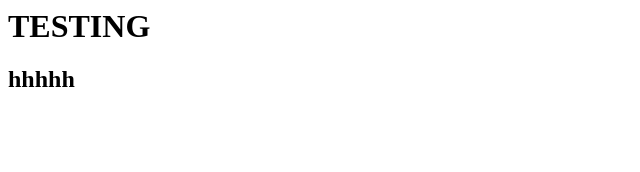
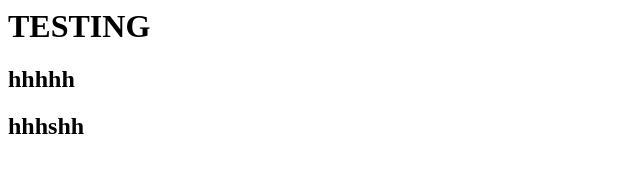
Before and after one commit to mjallen66/test3, a plain HTML site: page index.html in a window 1280 px wide. Shown: the whole page, without its empty margins (0-640 px from the left). Drawn offline with Linux system fonts and the light colour scheme.

Commit message:
Update index.html

```diff
--- a/index.html
+++ b/index.html
@@ -1,2 +1,4 @@
 <h1>TESTING</h1>
 <h2>hhhhh</h2>
+
+<h2>hhhshh</h2>
```
